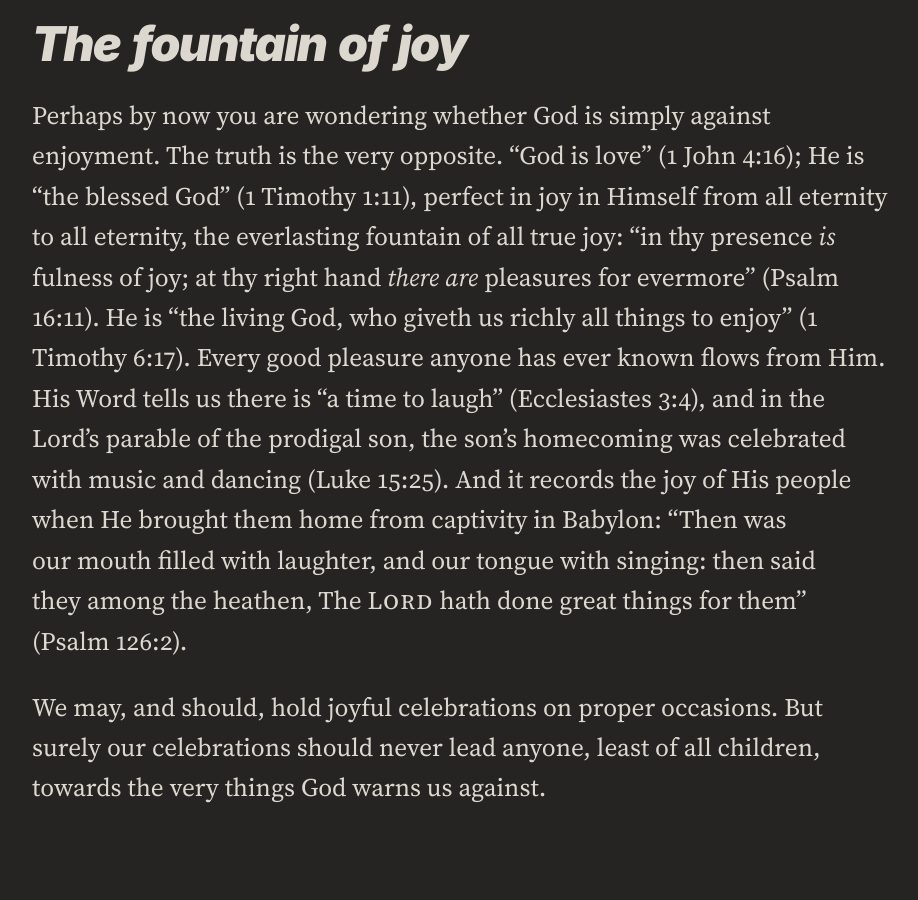
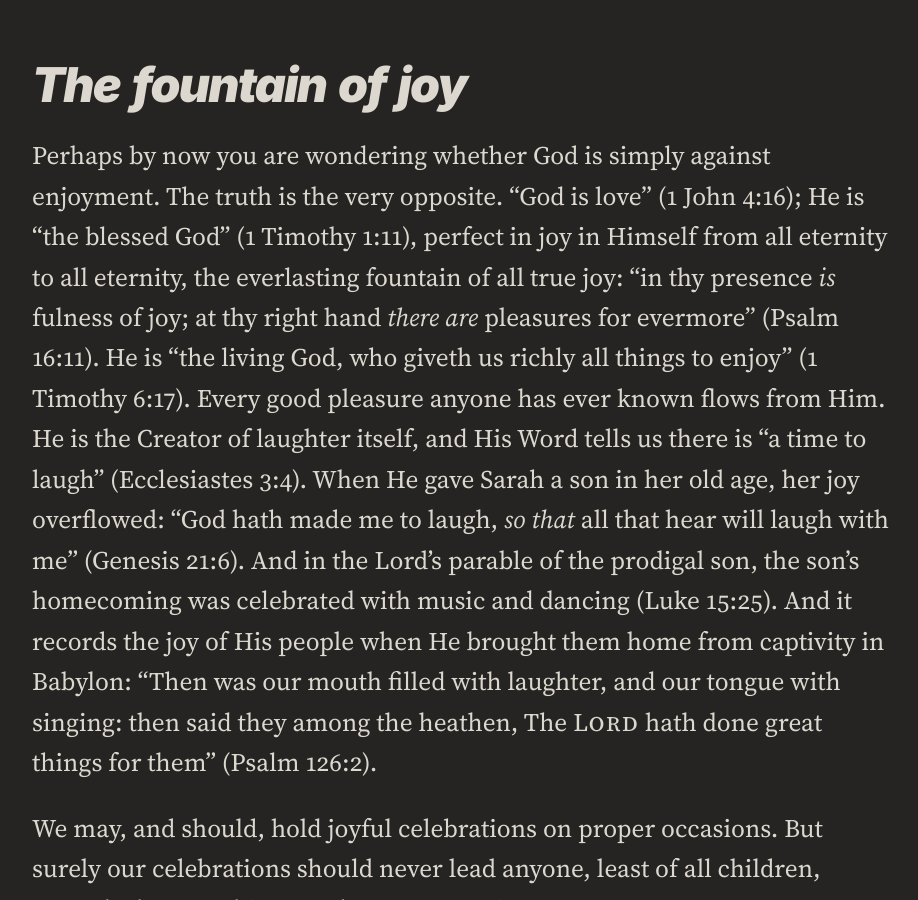
Before and after one commit to ForestWalkUK/truthpeaceandlove, a Jekyll site: the page built from _posts/2026-10-30-afraid-of-the-dark-halloween-light-of-the-world.md, in a window 1280 px wide and 900 px high, scrolled down 12727 px. Shown: the whole window, without its empty margins (16-934 px from the left). Built offline with Jekyll 4.4.1, drawn with Linux system fonts in a browser that asks for light colours; some of the changed text lies outside the part shown.

Commit message:
Halloween post: refine joy section and urgency paragraph
- Add God as Creator of laughter, with Genesis 21:6
- Recast short version's joy sentence positively

```diff
--- a/_posts/2026-10-30-afraid-of-the-dark-halloween-light-of-the-world.md
+++ b/_posts/2026-10-30-afraid-of-the-dark-halloween-light-of-the-world.md
@@ -15,7 +15,7 @@ How can we know how God sees it? Through the Bible, which among many evidences p
 
 The Bible tells us that at death the soul goes at once to heaven or to hell (Luke 16:22-23; Luke 23:43); the dead do not linger among us. The spirits that answer those who seek them, whether through a medium or a Ouija board, are fallen angels, for “Satan himself is transformed into an angel of light” (2 Corinthians 11:14). Many who were once deep in witchcraft, and have since been set free by Christ, warn that Halloween is an open door into that darkness. Misrepresenting the spirit world grieves God, and leads people away from the saving truth of His Word into the lies of the devil, who “is a liar, and the father of it” (John 8:44). And his lies come sugar-coated, like the sweets handed out at the door. Meanwhile, for modern witches and pagans this is one of the most sacred nights of the year. If they take it so seriously, is it wise for anyone to treat it lightly? “Abstain from all appearance of evil” (1 Thessalonians 5:22).
 
-None of this means God is against joy: “in thy presence *is* fulness of joy; at thy right hand *there are* pleasures for evermore” (Psalm 16:11). But death is no game: “it is appointed unto men once to die, but after this the judgment” (Hebrews 9:27). However kind or decent we may be, we have all broken God’s law, summarised in the Ten Commandments (Exodus 20:1-17), for “sin is the transgression of the law” (1 John 3:4). By nature we are all sinners, and all who are without Christ are held in “the snare of the devil” (2 Timothy 2:26). No good deeds of ours can pay for our sins. God is marvellously patient with sinners, but His patience must never be presumed upon (Romans 2:4). A judge who let a guilty man walk free would not be a good judge, and God is the perfectly good Judge (Genesis 18:25): He must and will punish sin. And since every sin is committed against the infinitely great and holy God, even one sin is infinitely serious, so that His just sentence on all who die in their sins is eternal damnation (Matthew 25:46).
+Yet “God is love” (1 John 4:16); He is the fountain of all true joy and the Creator of laughter itself: “in thy presence *is* fulness of joy; at thy right hand *there are* pleasures for evermore” (Psalm 16:11). But death is no game: “it is appointed unto men once to die, but after this the judgment” (Hebrews 9:27). However kind or decent we may be, we have all broken God’s law, summarised in the Ten Commandments (Exodus 20:1-17), for “sin is the transgression of the law” (1 John 3:4). By nature we are all sinners, and all who are without Christ are held in “the snare of the devil” (2 Timothy 2:26). No good deeds of ours can pay for our sins. God is marvellously patient with sinners, but His patience must never be presumed upon (Romans 2:4). A judge who let a guilty man walk free would not be a good judge, and God is the perfectly good Judge (Genesis 18:25): He must and will punish sin. And since every sin is committed against the infinitely great and holy God, even one sin is infinitely serious, so that His just sentence on all who die in their sins is eternal damnation (Matthew 25:46).
 
 The good news is that Jesus Christ came “that through death he might destroy him that had the power of death, that is, the devil; And deliver them who through fear of death were all their lifetime subject to bondage” (Hebrews 2:14-15). He died for sinners, bearing in the place of all who trust in Him the punishment their sins deserve, and rose again. He welcomes those whom others push away, and He alone can save: “I am the way, the truth, and the life: no man cometh unto the Father, but by me” (John 14:6). Salvation is not earned, for “the wages of sin *is* death; but the gift of God *is* eternal life through Jesus Christ our Lord” (Romans 6:23).
 
@@ -95,7 +95,7 @@ Second, Halloween trivialises what is real, such as witchcraft, which Scripture
 
 ## The fountain of joy
 
-Perhaps by now you are wondering whether God is simply against enjoyment. The truth is the very opposite. “God is love” (1 John 4:16); He is “the blessed God” (1 Timothy 1:11), perfect in joy in Himself from all eternity to all eternity, the everlasting fountain of all true joy: “in thy presence *is* fulness of joy; at thy right hand *there are* pleasures for evermore” (Psalm 16:11). He is “the living God, who giveth us richly all things to enjoy” (1 Timothy 6:17). Every good pleasure anyone has ever known flows from Him. His Word tells us there is “a time to laugh” (Ecclesiastes 3:4), and in the Lord’s parable of the prodigal son, the son’s homecoming was celebrated with music and dancing (Luke 15:25). And it records the joy of His people when He brought them home from captivity in Babylon: “Then was our mouth filled with laughter, and our tongue with singing: then said they among the heathen, The LORD hath done great things for them” (Psalm 126:2).
+Perhaps by now you are wondering whether God is simply against enjoyment. The truth is the very opposite. “God is love” (1 John 4:16); He is “the blessed God” (1 Timothy 1:11), perfect in joy in Himself from all eternity to all eternity, the everlasting fountain of all true joy: “in thy presence *is* fulness of joy; at thy right hand *there are* pleasures for evermore” (Psalm 16:11). He is “the living God, who giveth us richly all things to enjoy” (1 Timothy 6:17). Every good pleasure anyone has ever known flows from Him. He is the Creator of laughter itself, and His Word tells us there is “a time to laugh” (Ecclesiastes 3:4). When He gave Sarah a son in her old age, her joy overflowed: “God hath made me to laugh, *so that* all that hear will laugh with me” (Genesis 21:6). And in the Lord’s parable of the prodigal son, the son’s homecoming was celebrated with music and dancing (Luke 15:25). And it records the joy of His people when He brought them home from captivity in Babylon: “Then was our mouth filled with laughter, and our tongue with singing: then said they among the heathen, The LORD hath done great things for them” (Psalm 126:2).
 
 We may, and should, hold joyful celebrations on proper occasions. But surely our celebrations should never lead anyone, least of all children, towards the very things God warns us against.
 
```
